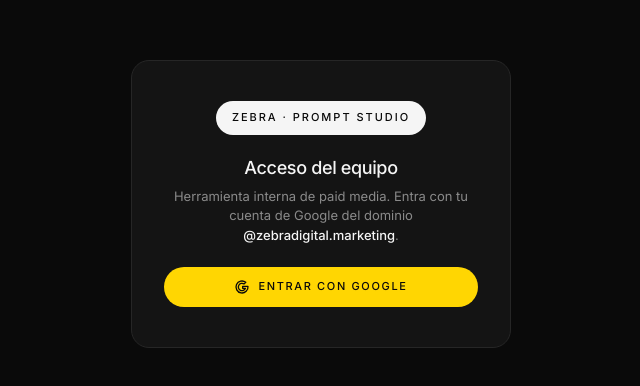
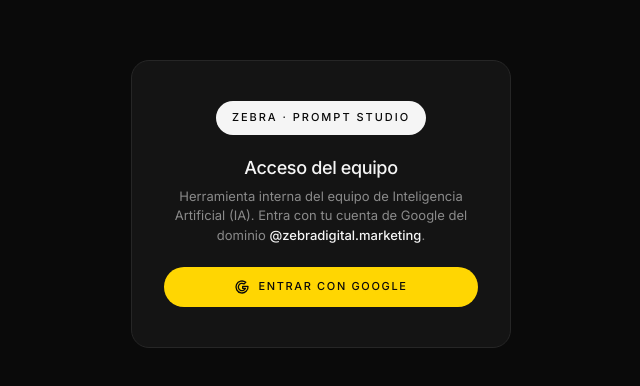
Before and after one commit to elian-pro/Prompt-Benchmark, a Next.js app: page /login in a window 1280 px wide. Shown: the part 192-578 px from the top of the page, without its empty margins (319-959 px from the left). Built offline with nearby package versions, Linux system fonts and the light colour scheme.

Commit message:
fix: correct login copy to IA department
Login card said "paid media"; the tool belongs to the Inteligencia
Artificial (IA) department.

Co-Authored-By: Claude Opus 4.8 <noreply@anthropic.com>
Claude-Session: https://claude.ai/code/session_01C3JHmEv1RZ7cmGFUagb4LY

```diff
--- a/app/login/page.tsx
+++ b/app/login/page.tsx
@@ -31,8 +31,9 @@ export default async function LoginPage({
         <div className="login-copy">
           <h1>Acceso del equipo</h1>
           <p>
-            Herramienta interna de paid media. Entra con tu cuenta de Google del
-            dominio <strong>@{allowedDomain()}</strong>.
+            Herramienta interna del equipo de Inteligencia Artificial (IA).
+            Entra con tu cuenta de Google del dominio{" "}
+            <strong>@{allowedDomain()}</strong>.
           </p>
         </div>
 
```
